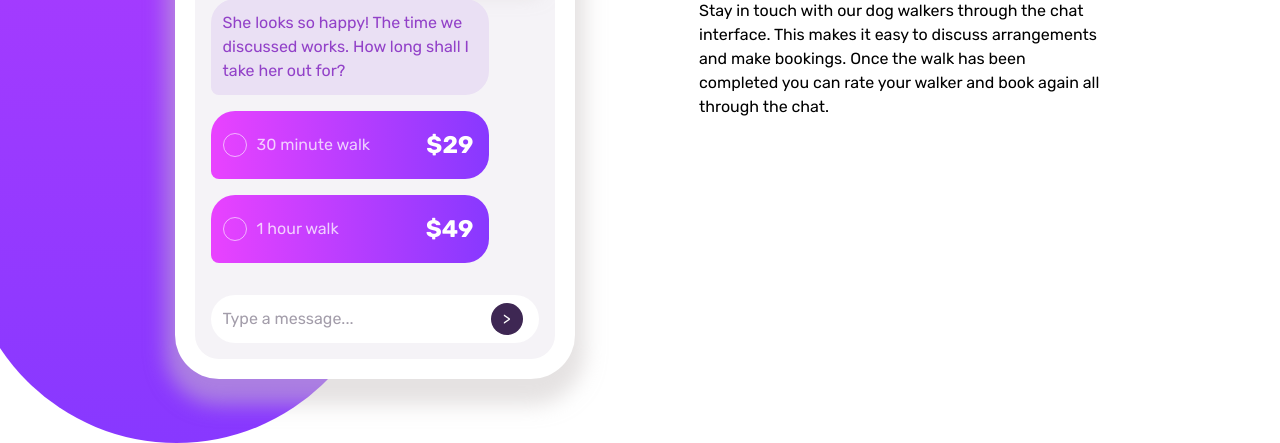
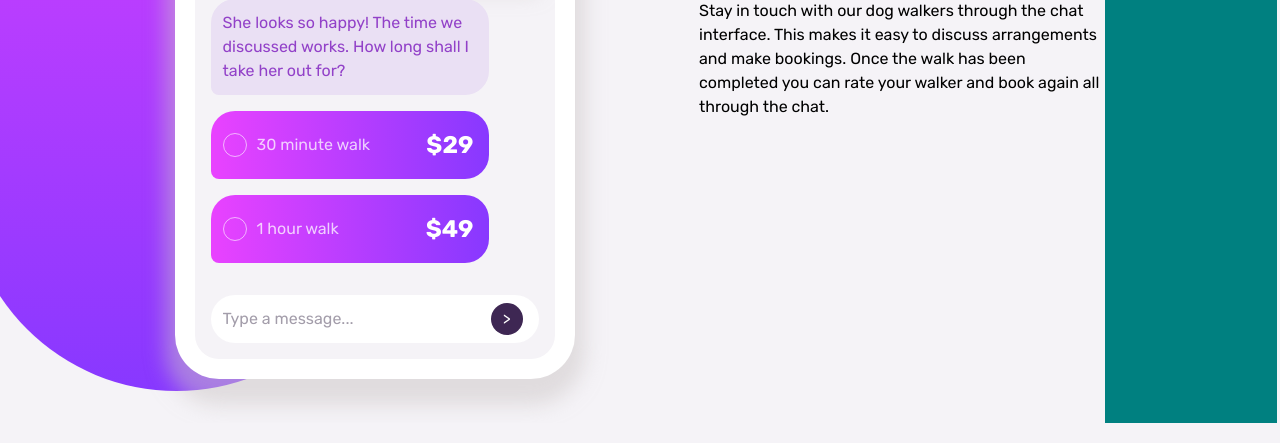
Before and after one commit to Rokata9/chat-app-illustration-frontendmentor, a website: page src/index.html in a window 1280 px wide. Shown: the part 377-820 px from the top of the page. Drawn offline with nearby package versions, Linux system fonts and the light colour scheme; files that its build step writes are made by us from their sources.

Commit message:
Stretch flex children and refactor before elements positioning

```diff
--- a/src/sass/style.scss
+++ b/src/sass/style.scss
@@ -37,6 +37,8 @@ body {
   justify-content: center;
   flex-direction: column;
   margin: 0;
+  background-color: var(--clr-secondary-300);
+  overflow-x: hidden;
 }
 
 .flow > * + * {
@@ -60,6 +62,8 @@ body {
   // in rems as we want to be able to zoom in that particular part
   --phone-width: clamp(18rem, 14.8182rem + 15.9091vw, 25rem); // from 320px to 1024px
 
+  --phone-height: calc(16/9 * var(--phone-width));
+
   // fraction of phone width could also be clamped instead of fixed rems, specifies
   // what part of the gradient flows behind phone
   --gradient-right-offset: clamp(-20rem, -30rem + 20.8333vw, -5rem); // from 768px to 1920px
@@ -67,33 +71,49 @@ body {
   padding-inline: 1rem;
   display: flex;
   justify-content: center;
-  align-items: center;
-  min-height: 100%;
+  // align-items: center;
+  flex-grow: 1;
   gap: var(--container-gap);
  }
 
- .booking {
+.booking {
   max-width: 40ch;
- }
+  position: relative;
+  display: flex;
+  flex-direction: column;
+  justify-content: center;
+}
+
+.booking::before {
+  content: '';
+  position: absolute;
+  right: calc(-1 * calc(50vw - var(--container-gap) * 0.5 - 100% - 0rem));
+  bottom: 0;
+  top: 2rem; //calc(calc(100% - var(--phone-height)) * 0.5 - 2rem);
+  left: 100%; // calc(50vw - var(--container-gap) * 0.5 - 410px - 1rem);
+  background: teal;
+  border-radius: 100vw 100vw 0 0;
+}
 
 .phone-wrapper {
   // we want to keep .phone overflow hidden for the scroll so this should be the containing block for the gradient
   position: relative;
+  display: flex;
+  align-items: center;
 }
 
 .phone-wrapper:before {
   content: '';
-  background: teal;
   position: absolute;
   // need to calculate the distance between left edge of screen and left edge of phone,
   // that would be the negative left for the decoration; should be with - as it's relative to the phone (needs to move right)
   // +2rem - so it's not exactly glued to the left edge and hide pratially the border radius
   left: calc(-1 * calc(50vw - var(--container-gap) * 0.5 - var(--phone-width) + 2rem));
-  top: -100vh;
+  top: 0;
   right: calc(100% - calc(-1 * var(--gradient-right-offset)));
-  bottom: -2rem;
+  bottom: 2rem;
   z-index: -1;
-  border-radius: 100vw;
+  border-radius: 0 0 100vw 100vw;
   @include gradient(180deg);
  }
 
```
